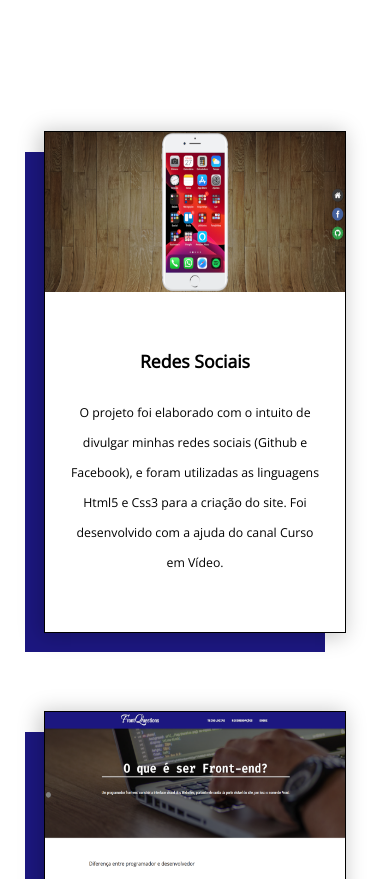
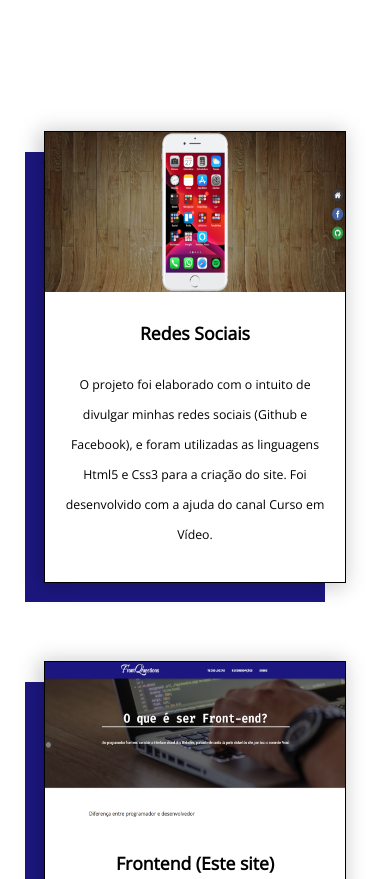
Before and after one commit to Wellington-Lucas/Frontend-projeto, a plain HTML site: page paginas/sobre.html in a window 390 px wide. Shown: the part 1940-2819 px from the top of the page. Drawn offline with nearby package versions, Linux system fonts and the light colour scheme.

Commit message:
Retirei alguns recursos não utilizados

```diff
--- a/estilos/mediaquery.css
+++ b/estilos/mediaquery.css
@@ -180,6 +180,7 @@
         grid-template-columns: 1fr;
     }
 
+
     #formacao-container img {
         width: 100%;
     }
@@ -190,6 +191,10 @@
 
     .item-projeto {
         max-width: 300px;
+    }
+
+    .descricao-item-projeto {
+        padding: 0 10px 10px 10px;
     }
 
 }
--- a/estilos/style.css
+++ b/estilos/style.css
@@ -31,6 +31,7 @@ body {
     font-size: 1.6rem;
     position: relative;
     transition: background .5s cubic-bezier(0.47, 0, 0.745, 0.715);
+    animation-timing-function: ease;
 }
 
 .modo-claro {
@@ -756,7 +757,6 @@ div.contatos-link {
 .item-projeto {
     max-width: 400px;
     min-height: 450px;
-    height: 500px;
     margin: auto;
     display: flex;
     outline: 1px solid black;
@@ -765,8 +765,6 @@ div.contatos-link {
     color: black;
     background-color: white;
     box-shadow: -3px 2px 20px 3px rgba(0, 0, 0, 0.218);
-    transition: background .5s cubic-bezier(0.47, 0, 0.745, 0.715);
-
 }
 
 .item-projeto a {
--- a/paginas/index.js
+++ b/paginas/index.js
@@ -13,18 +13,15 @@ function clickmenu() {
 var botaoEscuro = document.getElementById('botaoEscuro')
 var fundo = document.getElementById('escuro')
 var lua = document.getElementById('lua')
-var itemProjeto = document.querySelectorAll('.item-projeto')
 
 function mudarModo() {
     console.log(itemProjeto)
     if (fundo.className == 'modo-claro') {
         fundo.className = 'modo-escuro'
         lua.style.background = 'white'
-        itemProjeto.style.background = '#363636'
     } else {
         fundo.className = 'modo-claro'
         lua.style.background = '#9c9c9c'
-        itemProjeto =  'white'
     }
 
 
```
